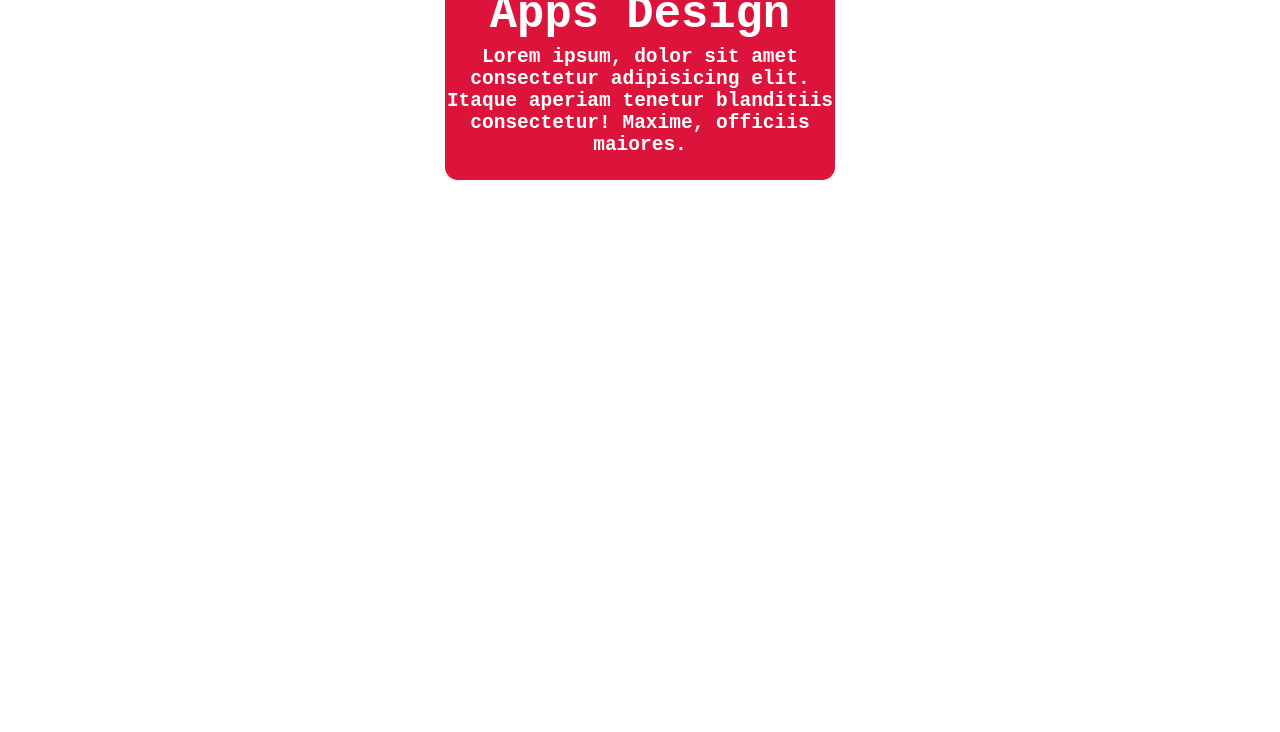
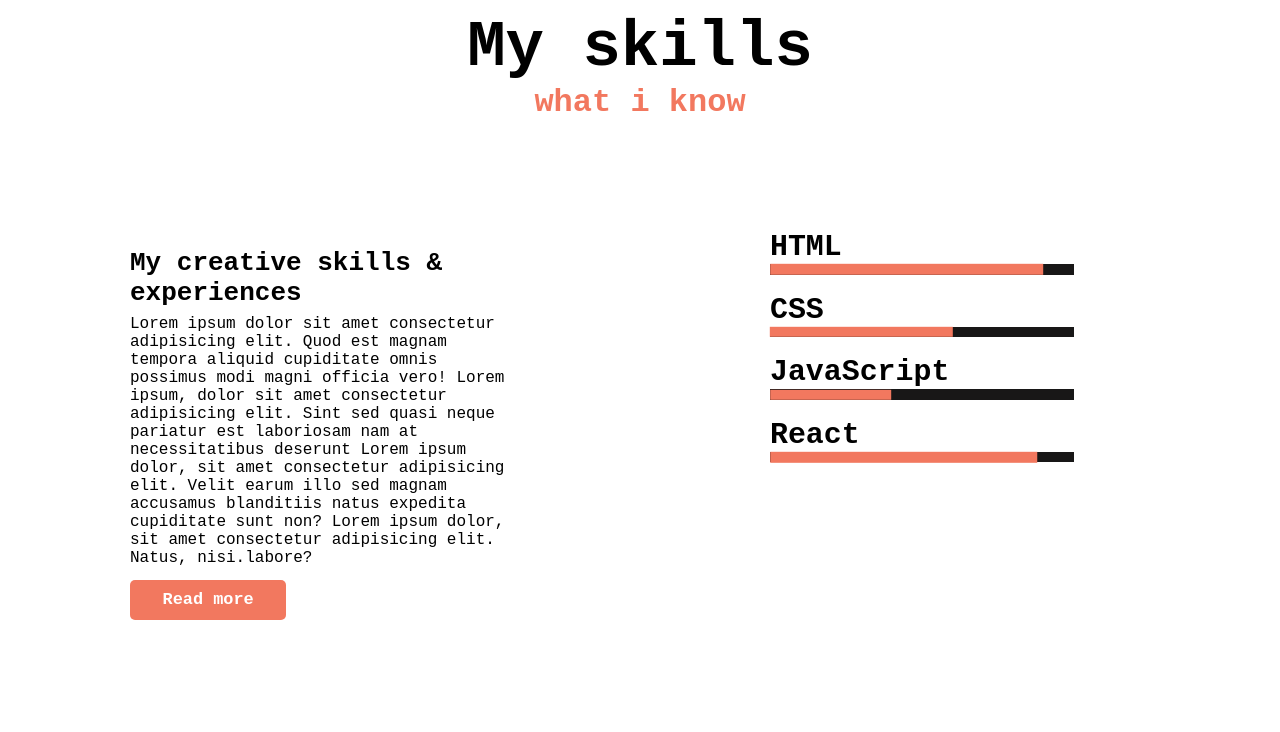
Before and after one commit to TECHNO-NB/Portfolio, a plain HTML site: page index.html in a window 1280 px wide. Shown: the part 1508-2240 px from the top of the page. Before the commit the page ends 1688 px from the top, so only its background shows below. Drawn offline with nearby package versions, Linux system fonts and the light colour scheme.

Commit message:
first commit

```diff
--- a/index.html
+++ b/index.html
@@ -17,7 +17,7 @@
             <ul>
                <li><a style="margin-top: 15px;" href="#Home">Home</a></li>
                <li><a href="#Services">Services</a></li>
-               <li><a href="#">Skills</a></li>
+               <li><a href="#Skills">Skills</a></li>
                <li><a href="#">Contact</a></li>
                <button>LOGIN</button>
 
@@ -76,6 +76,38 @@
             </div>
 
         </section>
+
+        <section id="Skills">
+            <h1>My skills</h1>
+            <p class="p-tag">what i know</p>
+            <div class="txt1">
+            <div class="skill-left">
+                <h3>My creative skills & experiences</h3>
+               <p>Lorem ipsum dolor sit amet
+                 consectetur adipisicing elit.
+                 Quod est magnam tempora aliquid
+                 cupiditate omnis possimus modi magni
+                  officia vero! Lorem ipsum, dolor sit amet consectetur adipisicing elit. Sint sed quasi neque pariatur est laboriosam nam at
+                   necessitatibus deserunt
+                   Lorem ipsum dolor, sit amet consectetur
+                    adipisicing elit. Velit earum illo sed magnam accusamus blanditiis natus expedita cupiditate sunt non?
+                   Lorem ipsum dolor, sit amet consectetur adipisicing elit.
+                    Natus, nisi.labore?</p>
+                   <button>Read more</button>
+            </div>
+            <div class="skill-right">
+                <h6>HTML</h6>
+                <div class="range"></div>
+                <h6>CSS</h6>
+                <div class="range1"></div>
+                <h6>JavaScript</h6>
+                <div class="range2"></div>
+                <h6>React</h6>
+                <div class="range3"></div>
+
+            </div>
+        </div>
+        </section>
     </div>
     <script src="script.js"> </script>
 </body>
--- a/style.css
+++ b/style.css
@@ -170,14 +170,14 @@
     width: 100%;
     margin-top: 5rem;
     display: flex;
-    justify-content: space-around;
+    justify-content: space-evenly;
     flex-wrap: wrap;
 }
 
 .box{
-    width: 30rem;
-    height: 25rem;
-    background-color: crimson;
+    width: 25rem;
+    height: 20rem;
+    background-color:var(--color);
     display: flex;
     flex-direction: column;
     gap:5px;
@@ -187,21 +187,172 @@
     color: #fff;
 
 }
+.box:hover{
+    background-color:crimson;
+    cursor: pointer;
+
+}
 .box i{
-    color: #fff;
-    font-size: 8rem;
-     text-shadow: 0 0 20px blue;
+    color:#fff;
+    font-size: 6rem;
+     text-shadow: 0px 0px 10px rgb(85, 0, 255),
+     -0px -0px 10px rgb(85, 0, 255) ;
 
 }
 .box h4{
-    font-size: 3.5rem;
+    font-size: 3rem;
     color:#fff;
 }
 .box p{
-    font-size: 1.5rem;
+    font-size: 1rem;
     color:rgb(255, 255, 255);
     font-weight: bolder;
 }
+#Skills{
+    height: 90vh;
+    width: 100%;
+    display: flex;
+    flex-direction: column;
+    scroll-padding-top: 50rem;
+    scroll-margin: 10rem;
+
+
+
+}
+#Skills .txt1{
+    width: 100%;
+    display: flex;
+    height: 80%;
+    align-items: center;
+    justify-content: center;
+    justify-content: space-evenly;
+
+
+}
+#Skills h1{
+    font-size: 8vh;
+    text-align: center;
+}
+#Skills .p-tag{
+    font-size: 4vh;
+    color:#f2785f;
+    font-weight: bolder;
+    text-align: center;
+}
+.skill-left {
+    width: 50%;
+    height: 100%;
+  padding: 9.8rem 10rem;
+
+}
+.skill-left h3{
+    font-size: 2rem;
+}
+.skill-right{
+    width: 50%;
+    height: 100%;
+    padding: 7rem 10rem;
+
+
+}
+.skill-right h6{
+    font-size:2.3rem ;
+     margin-top: 1.4rem;
+}
+
+
+.skill-left p{
+    font-size: 2vh;
+    margin-top: 0.5rem;
+}
+.skill-left button {
+    background-color: var(--color);
+    margin-top: 1rem;
+    padding: 0.8rem 2.5rem;
+    border: none;
+    font-size: 1.3rem;
+    font-weight: bold;
+    color: white;
+    border-radius: 5px;
+}
+.range{
+   height: 0.8rem;
+   width:80%;
+   background-color: rgb(24, 23, 23);
+   position: relative;
+
+}
+.range::after{
+    content: '';
+    top:50%;
+    left: 45%;
+    background-color: var(--color);
+    transform: translate(-50%,-50%);
+    width: 90%;
+    height: 0.8rem;
+    position: absolute;
+}
+
+.range1{
+    height: 0.8rem;
+    width:80%;
+    background-color: rgb(24, 23, 23);
+    position: relative;
+
+ }
+ .range1::after{
+     content: '';
+     top:50%;
+     left: 30%;
+     background-color: var(--color);
+     transform: translate(-50%,-50%);
+     width: 60%;
+     height: 0.8rem;
+     position: absolute;
+ }
+
+ .range2{
+    height: 0.8rem;
+    width:80%;
+    background-color: rgb(24, 23, 23);
+    position: relative;
+
+ }
+ .range2::after{
+     content: '';
+     top:50%;
+     left: 20%;
+     background-color: var(--color);
+     transform: translate(-50%,-50%);
+     width: 40%;
+     height: 0.8rem;
+     position: absolute;
+ }
+ .range3{
+    height: 0.8rem;
+    width:80%;
+    background-color: rgb(24, 23, 23);
+    position: relative;
+
+ }
+ .range3::after{
+     content: '';
+     top:50%;
+     left: 44%;
+     background-color: var(--color);
+     transform: translate(-50%,-50%);
+     width: 88%;
+     height: 0.8rem;
+     position: absolute;
+ }
+
+
+
+
+
+
+
+
 
 
 @media (max-width:600px) {
@@ -252,7 +403,7 @@
   margin-right: 3rem;
     }
     .left h1{
-        font-size: 2rem;
+        font-size: rem;
     }
     .left h2{
         font-size: 1rem;
@@ -276,4 +427,45 @@
     .box1{
          margin-top: -3rem;
     }
+    #SKills{
+  padding: none;
+  margin: none;
+  scroll-margin: -50rem;
+    }
+    .skill-left{
+        display: flex;
+        flex-direction: column;
+        width: 100vw;
+        padding: none;
+      text-align: center;
+        margin: none;
+
+
+    }
+    #Skills h1{
+        margin-top: 38rem;
+    }
+    .skill-left p{
+        font-size: 10px;
+
+    }
+    .skill-left h3{
+        font-size: 2rem;
+        margin-top: 4rem;
+
+    }
+    .skill-right{
+        width: 100%;
+        margin-right: 14rem;
+    }
+    #Skills .txt1{
+       margin-top: 5rem;
+        flex-direction: column;
+        padding: none;
+    }
+    .skill-right div{
+
+     width: 80vw;
+    }
+
 }
```
Also changed, not shown: 1 other file.
